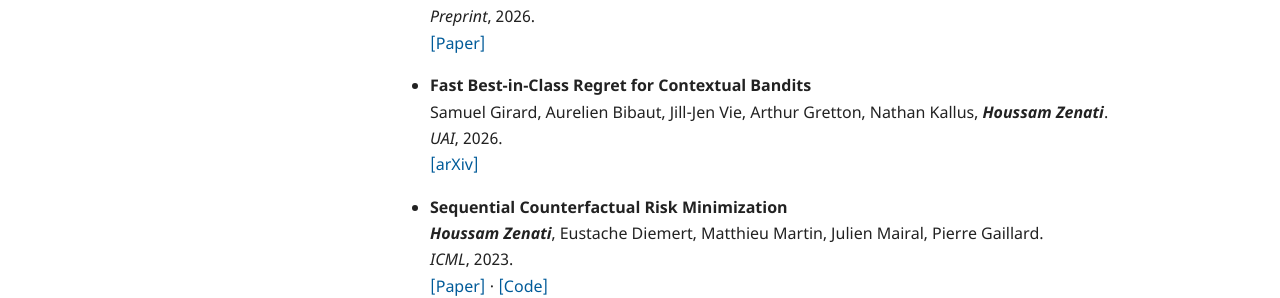
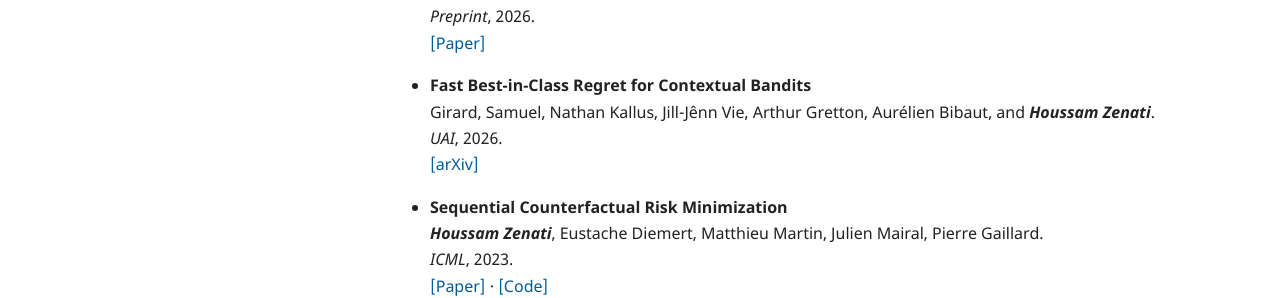
Before and after one commit to houssamzenati/houssamzenati.github.io, a Jekyll site: the page built from index.md, in a window 1280 px wide. Shown: the part 1388-1686 px from the top of the page. Built offline with Jekyll 4.4.1, drawn with Linux system fonts in a browser that asks for light colours; a style sheet for code colours, icons or effects is not loaded.

```diff
--- a/index.md
+++ b/index.md
@@ -49,7 +49,7 @@ Feel free to reach out if you wish to collaborate, exchange ideas, or seek Maste
   [[Paper]](https://arxiv.org/pdf/2605.08034)
 
 - **Fast Best-in-Class Regret for Contextual Bandits**
-  Samuel Girard, Aurelien Bibaut, Jill-Jen Vie, Arthur Gretton, Nathan Kallus, ***Houssam Zenati***.
+  Girard, Samuel, Nathan Kallus, Jill-Jênn Vie, Arthur Gretton, Aurélien Bibaut, and ***Houssam Zenati***.
   *UAI*, 2026.
   [[arXiv]](https://arxiv.org/pdf/2510.15483)
 
```
Also changed, not shown: publications.md (+1 -1 lines), research.md (+1 -1 lines), 1 other file.
